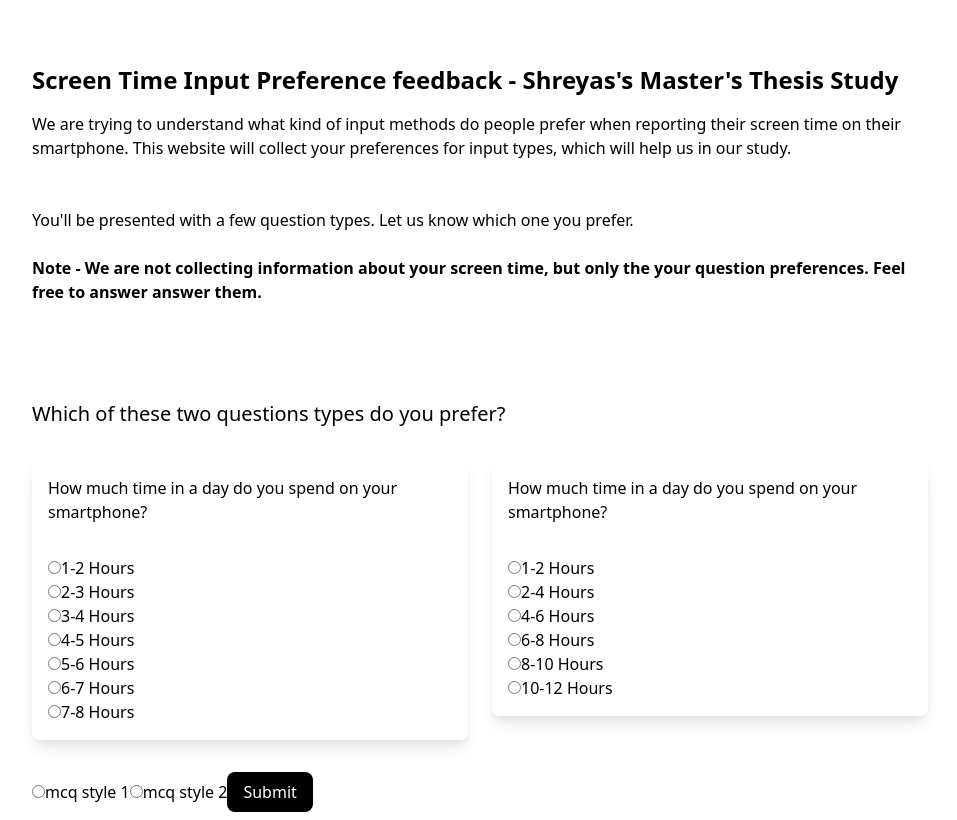
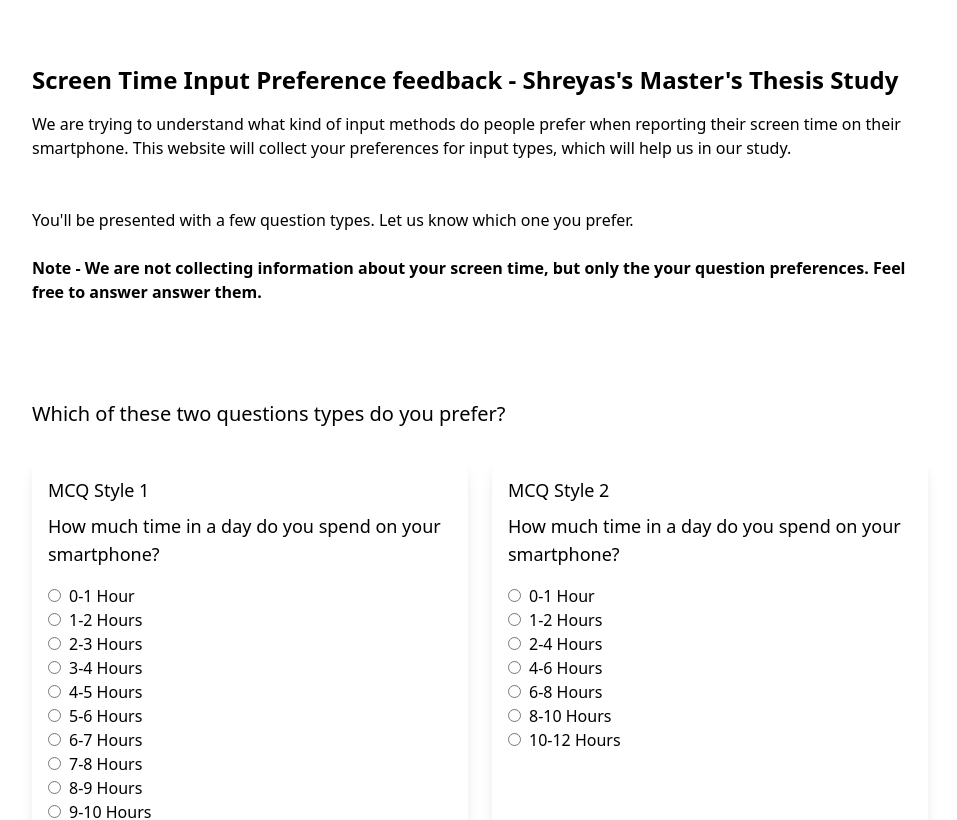
Before and after one commit to GLaDO8/sc-input-pref-testing, a React (Create React App) app: page / in a window 1280 px wide. Shown: the top 820 px of the page, without its empty margins (160-1117 px from the left). Built offline with nearby package versions, Linux system fonts and the light colour scheme.

Commit message:
updated MCQ types

```diff
--- a/src/Components/Qchoicetype1.js
+++ b/src/Components/Qchoicetype1.js
@@ -4,68 +4,102 @@ class Qchoicetype1 extends Component {
   render() {
     return (
       <div>
-        <div className="rounded-lg bg-white shadow-lg p-4">
+        <div className="rounded-lg bg-white shadow-lg p-4 h-96">
           <div className="flex flex-row justify-between">
             <form>
-              <p className="mb-8">
+              <p className="text-lg font-medium mb-2">MCQ Style 1</p>
+              <p className="mb-4 text-lg">
                 How much time in a day do you spend on your smartphone?
               </p>
               <input
                 type="radio"
-                id="onetwo"
                 name="qusage1"
-                value="1-2 Hours"
-                className="rounded-lg p-2 bg-gray-100 border-gray-200 border-2"
+                value="0-1 Hour"
+                id="zeroone"
+                className="mr-2"
               />
-              <label for="male">1-2 Hours</label>
+              <label for="zeroone">0-1 Hour</label>
               <br />
               <input
                 type="radio"
-                id="twothree"
                 name="qusage1"
-                value="2-3 Hours"
+                value="1-2 Hours"
+                id="onetwo"
+                className="mr-2"
               />
-              <label for="female">2-3 Hours</label>
+              <label for="onetwo">1-2 Hours</label>
               <br />
               <input
                 type="radio"
-                id="threefour"
                 name="qusage1"
-                value="3-4 Hours"
+                value="2-3 Hours"
+                id="twothree"
+                className="mr-2"
               />
-              <label for="other">3-4 Hours</label>
+              <label for="twothree">2-3 Hours</label>
               <br />
               <input
                 type="radio"
-                id="fourfive"
                 name="qusage1"
-                value="4-5 Hours"
+                value="3-4 Hours"
+                id="threefour"
+                className="mr-2"
               />
-              <label for="other">4-5 Hours</label>
+              <label for="threefour">3-4 Hours</label>
               <br />
               <input
                 type="radio"
-                id="fivesix"
                 name="qusage1"
-                value="5-6 Hours"
+                value="4-5 Hours"
+                id="fourfive"
+                className="mr-2"
               />
-              <label for="other">5-6 Hours</label>
+              <label for="fourfive">4-5 Hours</label>
               <br />
               <input
                 type="radio"
-                id="sixseven"
                 name="qusage1"
-                value="6-7 Hours"
+                value="5-6 Hours"
+                id="fivesix"
+                className="mr-2"
               />
-              <label for="other">6-7 Hours</label>
+              <label for="fivesix">5-6 Hours</label>
               <br />
               <input
                 type="radio"
-                id="seveneight"
+                name="qusage1"
+                value="6-7 Hours"
+                id="sixseven"
+                className="mr-2"
+              />
+              <label for="sixseven">6-7 Hours</label>
+              <br />
+              <input
+                type="radio"
                 name="qusage1"
                 value="7-8 Hours"
+                id="seveneight"
+                className="mr-2"
               />
-              <label for="other">7-8 Hours</label>
+              <label for="seveneight">7-8 Hours</label>
+              <br />
+              <input
+                type="radio"
+                name="qusage1"
+                value="8-9 Hours"
+                id="eightnine"
+                className="mr-2"
+              />
+              <label for="eightnine">8-9 Hours</label>
+              <br />
+              <input
+                type="radio"
+                name="qusage1"
+                value="9-10 Hours"
+                id="nineten"
+                className="mr-2"
+              />
+              <label for="nineten">9-10 Hours</label>
             </form>
           </div>
         </div>
--- a/src/Components/Qchoicetype2.js
+++ b/src/Components/Qchoicetype2.js
@@ -4,60 +4,86 @@ class Qchoicetype2 extends Component {
   render() {
     return (
       <div>
-        <div className="rounded-lg bg-white shadow-lg p-4">
+        <div className="rounded-lg bg-white shadow-lg p-4 h-96">
           <div className="flex flex-row justify-between">
             <form>
-              <p className="mb-8">
+              <p className="text-lg font-medium mb-2">MCQ Style 2</p>
+              <p className="mb-4 text-lg">
                 How much time in a day do you spend on your smartphone?
               </p>
+              <label>
                 <input
                   type="radio"
-                id="onetwo2"
+                  name="qusage2"
+                  value="0-1 Hour"
+                  className="mr-2"
+                />
+                0-1 Hour
+              </label>
+              <br />
+
+              <label>
+                <input
+                  type="radio"
                   name="qusage2"
                   value="1-2 Hours"
-                className="rounded-lg p-2 bg-gray-100 border-gray-200 border-2"
+                  className="mr-2"
                 />
-              <label for="male">1-2 Hours</label>
+                1-2 Hours
+              </label>
               <br />
+
+              <label>
                 <input
                   type="radio"
-                id="twofour2"
                   name="qusage2"
                   value="2-4 Hours"
+                  className="mr-2"
                 />
-              <label for="female">2-4 Hours</label>
+                2-4 Hours
+              </label>
               <br />
+
+              <label>
                 <input
                   type="radio"
-                id="foursix2"
                   name="qusage2"
                   value="4-6 Hours"
+                  className="mr-2"
                 />
-              <label for="other">4-6 Hours</label>
+                4-6 Hours
+              </label>
               <br />
+
+              <label>
                 <input
                   type="radio"
-                id="sixeight2"
                   name="qusage2"
                   value="6-8 Hours"
+                  className="mr-2"
                 />
-              <label for="other">6-8 Hours</label>
+                6-8 Hours
+              </label>
               <br />
+              <label>
                 <input
                   type="radio"
-                id="eightten2"
                   name="qusage2"
                   value="8-10 Hours"
+                  className="mr-2"
                 />
-              <label for="other">8-10 Hours</label>
+                8-10 Hours
+              </label>
               <br />
+              <label>
                 <input
                   type="radio"
-                id="tentwelve2"
                   name="qusage2"
                   value="10-12 Hours"
+                  className="mr-2"
                 />
-              <label for="other">10-12 Hours</label>
+                10-12 Hours
+              </label>
             </form>
           </div>
         </div>
```
Lines whose indentation alone changed are shown as unchanged.
